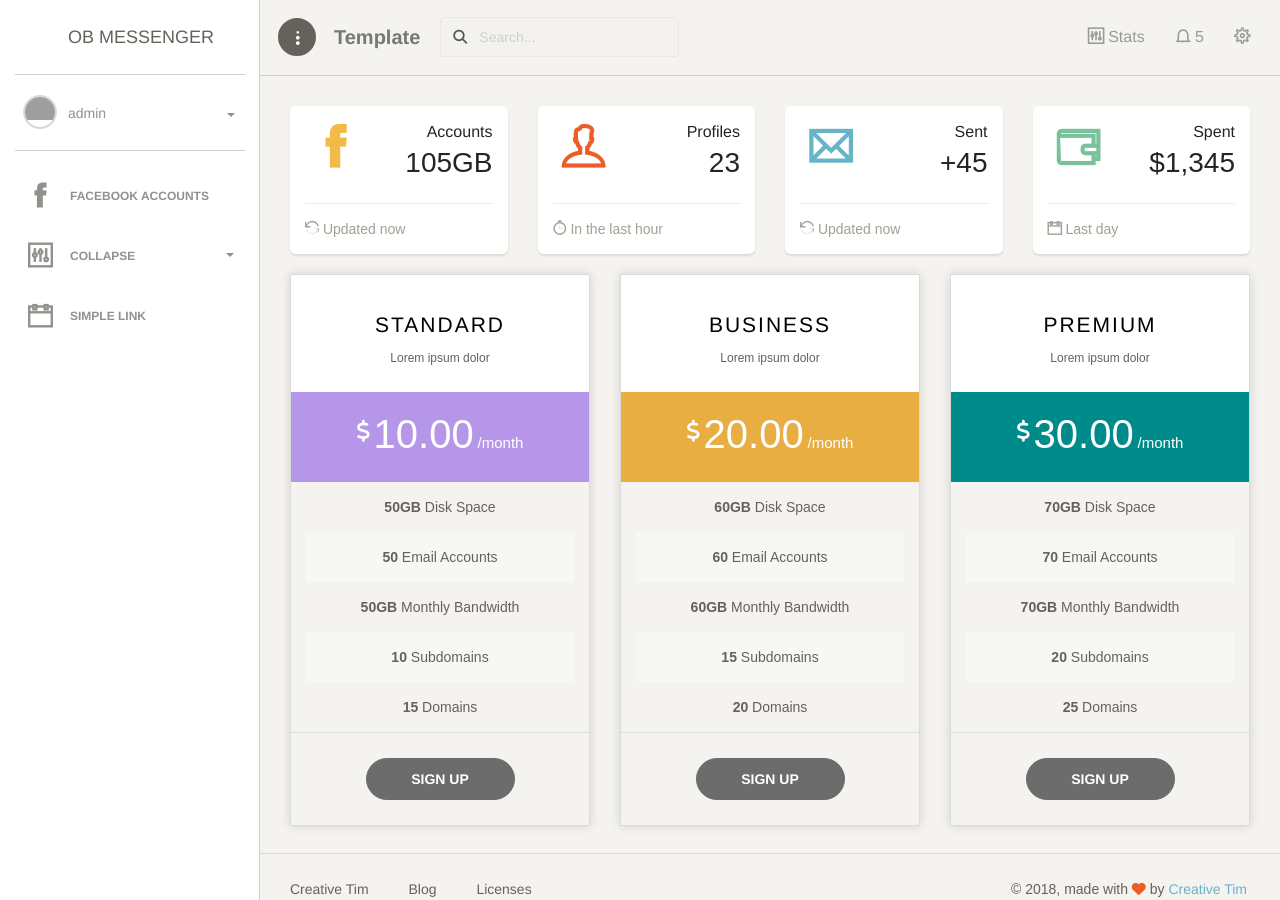
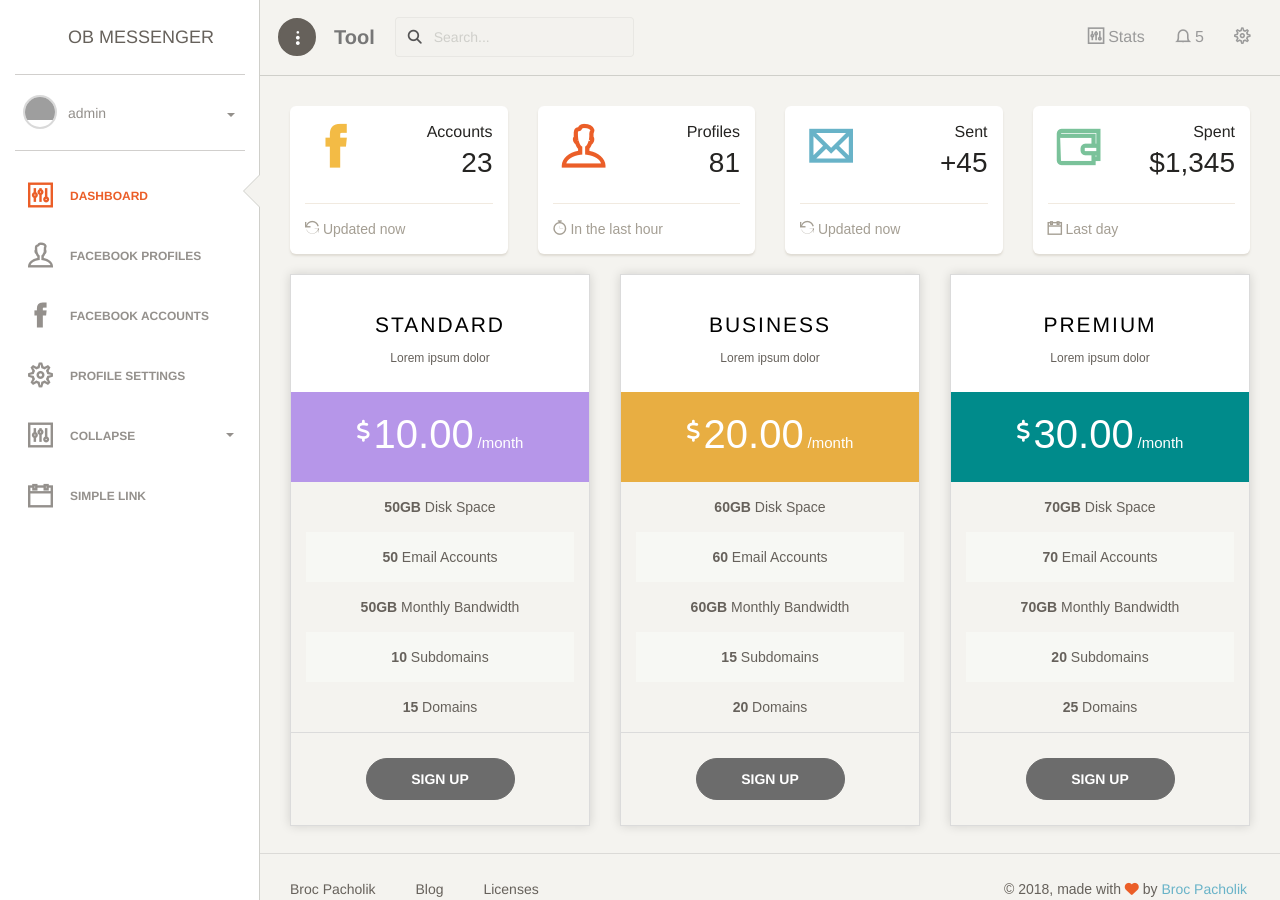
Before and after one commit to kahihia/fbmessenger, a Django app: page / in a window 1280 px wide. Run offline with Django 3.2, Linux system fonts and the light colour scheme; a user stored in the database is signed in; data comes from the database, SQL or seed files in the repository; both versions use the stored data as it was after the commit; some libraries are stand-ins or nearby versions; grey boxes are pictures that could not be loaded.

Commit message:
Finished Facebook Profiles/ Base generic sidebar. Little fixes.

```diff
--- a/fbautomation/userarea/templates/base_generic.html
+++ b/fbautomation/userarea/templates/base_generic.html
@@ -92,10 +92,32 @@
 	                </div>
 	            </div>
 	            <ul class="nav">
-	                <li>
+                    {% url 'index' as index_url %}
+                    <li {% if request.get_full_path == index_url %} class="active" {% endif %}>
+                        <a href="{% url 'index' %}">
+                            <i class="ti-panel"></i>
+                            <p>Dashboard</p>
+                        </a>
+                    </li>
+                    {% url 'facebook_url_list' as profiles_url%}
+                    <li {% if request.get_full_path == profiles_url %} class="active" {% endif %}>
+                        <a href="{% url 'facebook_url_list' %}">
+	                        <i class="ti-user"></i>
+	                        <p>Facebook Profiles</p>
+	                    </a>
+	                </li>
+                    {% url 'fbaccounts' as fbacc_url%}
+                    <li {% if request.get_full_path == fbacc_url %} class="active" {% endif %}>
                         <a href="{% url 'fbaccounts' %}">
 	                        <i class="ti-facebook"></i>
 	                        <p>Facebook accounts</p>
+	                    </a>
+	                </li>
+                    {% url 'profile' as profile_url%}
+                    <li {% if request.get_full_path == profile_url %} class="active" {% endif %}>
+                        <a href="{% url 'profile' %}">
+	                        <i class="ti-settings"></i>
+	                        <p>Profile settings</p>
 	                    </a>
 	                </li>
 					<li>
@@ -148,7 +170,7 @@
 	                        <span class="icon-bar bar2"></span>
 	                        <span class="icon-bar bar3"></span>
 	                    </button>
-	                    <a class="navbar-brand" href="#charts">Template</a>
+	                    <a class="navbar-brand" href="#charts">Tool</a>
 	                </div>
 	                <div class="collapse navbar-collapse">
 						<form class="navbar-form navbar-left navbar-search-form" role="search">
@@ -212,8 +234,8 @@
 	                <nav class="pull-left">
 	                    <ul>
 	                        <li>
-	                            <a href="http://www.creative-tim.com">
-	                                Creative Tim
+	                            <a href="http://brocpacholik.com">
+                                    Broc Pacholik
 	                            </a>
 	                        </li>
 	                        <li>
@@ -229,7 +251,7 @@
 	                    </ul>
 	                </nav>
 	                <div class="copyright pull-right">
-	                    &copy; <script>document.write(new Date().getFullYear())</script>, made with <i class="fa fa-heart heart"></i> by <a href="http://www.creative-tim.com">Creative Tim</a>
+	                    &copy; <script>document.write(new Date().getFullYear())</script>, made with <i class="fa fa-heart heart"></i> by <a href="http://brocpacholik.com">Broc Pacholik</a>
 	                </div>
 	            </div>
 	        </footer>
--- a/fbautomation/userarea/templates/dashboard.html
+++ b/fbautomation/userarea/templates/dashboard.html
@@ -21,7 +21,7 @@
 	                                    <div class="col-xs-7">
 	                                        <div class="numbers">
 	                                            <p>Accounts</p>
-	                                            105GB
+                                                {{ accounts }}
 	                                        </div>
 	                                    </div>
 	                                </div>
@@ -46,7 +46,7 @@
 	                                    <div class="col-xs-7">
 	                                        <div class="numbers">
 	                                            <p>Profiles</p>
-	                                            23
+                                                {{ profile_urls }}
 	                                        </div>
 	                                    </div>
 	                                </div>
--- a/fbautomation/userarea/templates/registration/base_login_generic.html
+++ b/fbautomation/userarea/templates/registration/base_login_generic.html
@@ -7,7 +7,7 @@
 	<link rel="icon" type="image/png" sizes="96x96" href="{% static 'assets/img/favicon.png' %}">
 	<meta http-equiv="X-UA-Compatible" content="IE=edge,chrome=1" />
 
-    {% block title %}<title>Automation SaaS</title> {% endblock %}
+    {% block title %}<title>Outbound Messenger</title> {% endblock %}
 
 	<meta content='width=device-width, initial-scale=1.0, maximum-scale=1.0, user-scalable=0' name='viewport' />
     <meta name="viewport" content="width=device-width" />
@@ -44,7 +44,7 @@
                     <span class="icon-bar"></span>
                     <span class="icon-bar"></span>
                 </button>
-                <a class="navbar-brand" href="{% url 'index' %}">Automation SaaS</a>
+                <a class="navbar-brand" href="{% url 'index' %}">Outbound Messenger</a>
             </div>
             <div class="collapse navbar-collapse">
                 <ul class="nav navbar-nav navbar-right">
@@ -84,7 +84,7 @@
         	<footer class="footer footer-transparent">
                 <div class="container">
                     <div class="copyright">
-                        &copy; <script>document.write(new Date().getFullYear())</script>, made with <i class="fa fa-heart heart"></i> by <a href="http://www.creative-tim.com">Creative Tim</a>
+                        &copy; <script>document.write(new Date().getFullYear())</script>, made with <i class="fa fa-heart heart"></i> by <a href="http://brocpacholik.com">Brock Pacholik</a>
                     </div>
                 </div>
             </footer>
--- a/fbautomation/userarea/urls.py
+++ b/fbautomation/userarea/urls.py
@@ -13,7 +13,10 @@ urlpatterns = [
     url(r'^ajax/remove/fbaccount/$', views.remove_fbaccount, name='remove_fbaccount'),
     url(r'^ajax/edit/fbaccount/$', views.edit_fbaccount, name='edit_fbaccount'),
     url(r'^ajax/get/fbaccount/(?P<pk>\d+)/$', views.get_fbaccount, name='get_fbaccount'),
+    url(r'^ajax/remove/fburl/$', views.remove_fburl, name='remove_fburl'),
 
     url(r'^create/fburl/$', views.new_fburl, name='create_fburl'),
+    url(r'^update/fburl/(?P<pk>\d+)/$', views.UpdateFacebookProfileUrl.as_view(), name='update_fburl'),
+    url(r"^facebookurls/$", views.FacebookProfileUrlView.as_view(), name="facebook_url_list"),
 
 ]
--- a/fbautomation/userarea/views.py
+++ b/fbautomation/userarea/views.py
@@ -4,6 +4,7 @@ from django.contrib.auth.decorators import login_required
 from django.contrib.auth import login, authenticate, update_session_auth_hash
 from django.contrib import messages
 from django.http import JsonResponse
+from django.urls import reverse
 from django.core.paginator import Paginator, EmptyPage, PageNotAnInteger
 # from django.contrib.auth.mixins import LoginRequiredMixin
 from django.shortcuts import redirect
@@ -36,8 +37,14 @@ def facebook_accounts(request):
 
 @login_required
 def index(request):
+    accounts = FacebookAccount.objects.filter(user=request.user,
+                                              is_deleted=False).count()
+    profile_urls = FacebookProfileUrl.objects.filter(user=request.user,
+                                                     is_deleted=False).count()
 
-    return render(request, "dashboard.html")
+
+    return render(request, "dashboard.html", {"accounts": accounts,
+                                              "profile_urls": profile_urls})
 
 
 def signup(request):
@@ -136,13 +143,11 @@ def remove_fbaccount(request):
 @login_required
 def edit_fbaccount(request):
     if request.POST:
-        print("Aq var")
         username = request.POST.get("username")
         password = request.POST.get("password")
         facebook_account = FacebookAccount.objects.filter(pk=request.POST.get("id"),
                                                           user=request.user,
                                                           is_deleted=False)[0]
-        print(facebook_account)
         if facebook_account:
             if username:
                 facebook_account.username = username
@@ -200,3 +205,43 @@ def new_fburl(request):
     else:
         form = BulkUrlform()
     return render(request, 'new_profile_url.html', {'form': form})
+
+
+@login_required
+def remove_fburl(request):
+    if request.POST:
+        facebook_url = FacebookProfileUrl.objects.filter(pk=request.POST.get("id"),
+                                                          user=request.user,
+                                                          is_deleted=False)[0]
+        print(facebook_url)
+        if facebook_url:
+            facebook_url.is_deleted = True
+            facebook_url.save()
+            data = {"success": True}
+        else:
+            data = {"success": False}
+
+        return JsonResponse(data)
+    else:
+        return JsonResponse({"status": "You are not allowed to view this page."})
+
+
+class UpdateFacebookProfileUrl(generic.UpdateView):
+    model = FacebookProfileUrl
+    form_class = FacebookProfileForm
+    template_name = "edit_profile_url.html"
+
+    def get_success_url(self):
+        return reverse("facebook_url_list")
+
+
+class FacebookProfileUrlView(generic.ListView):
+    model = FacebookProfileUrl
+    paginate_by = 10
+    context_object_name = "urls"
+    template_name = "facebook_profile_url.html"
+
+    def get_queryset(self):
+        queryset = FacebookProfileUrl.objects.filter(user=self.request.user,
+                                                     is_deleted=False)
+        return queryset
```
Also changed, not shown: fbautomation/userarea/static/assets/js/app.js (+54 -2 lines), fbautomation/userarea/templates/edit_profile_url.html (added, +42 -0 lines), fbautomation/userarea/templates/facebook_profile_url.html (added, +73 -0 lines), fbautomation/db.sqlite3, fbautomation/userarea/migrations/0004_auto_20180218_2315.py (added).
